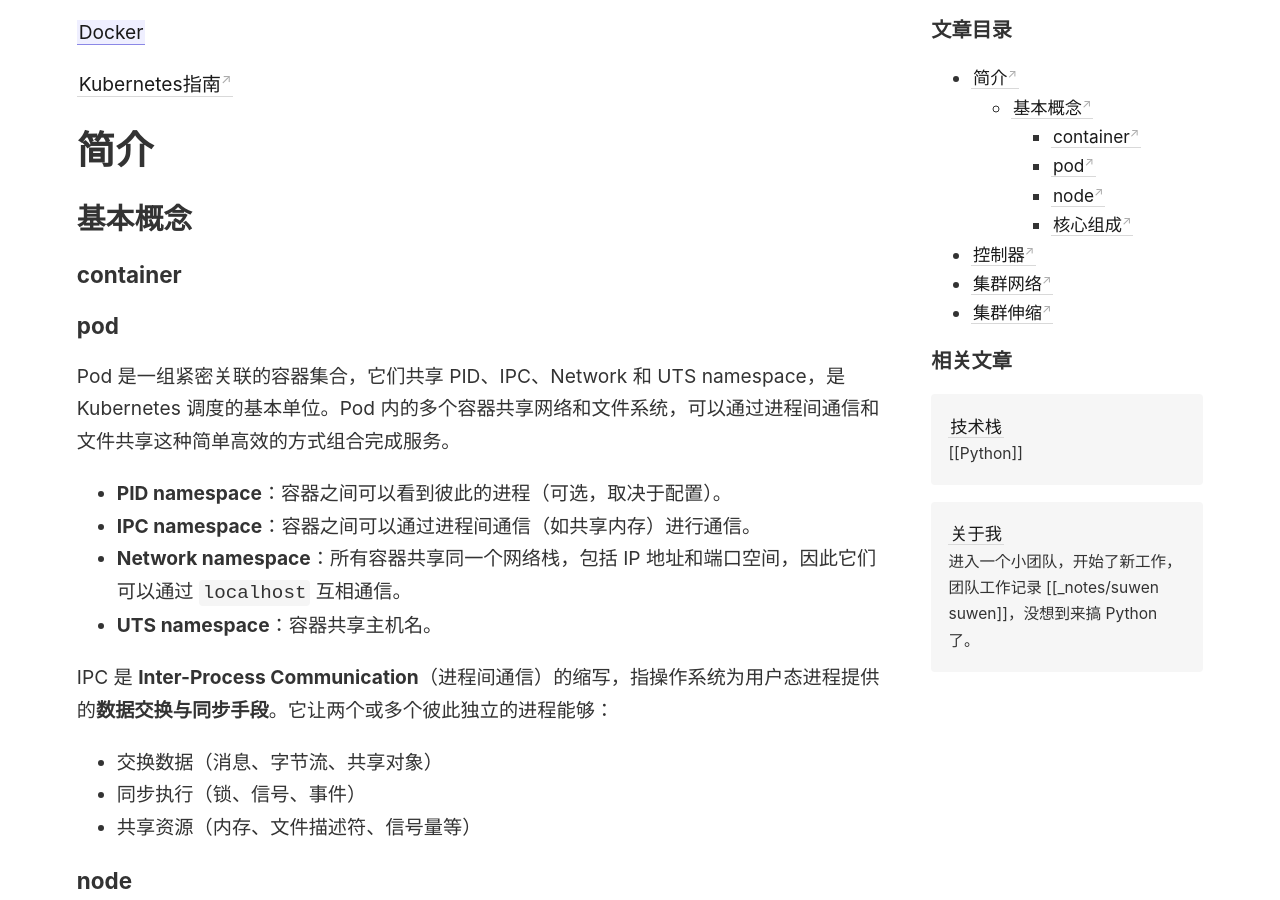
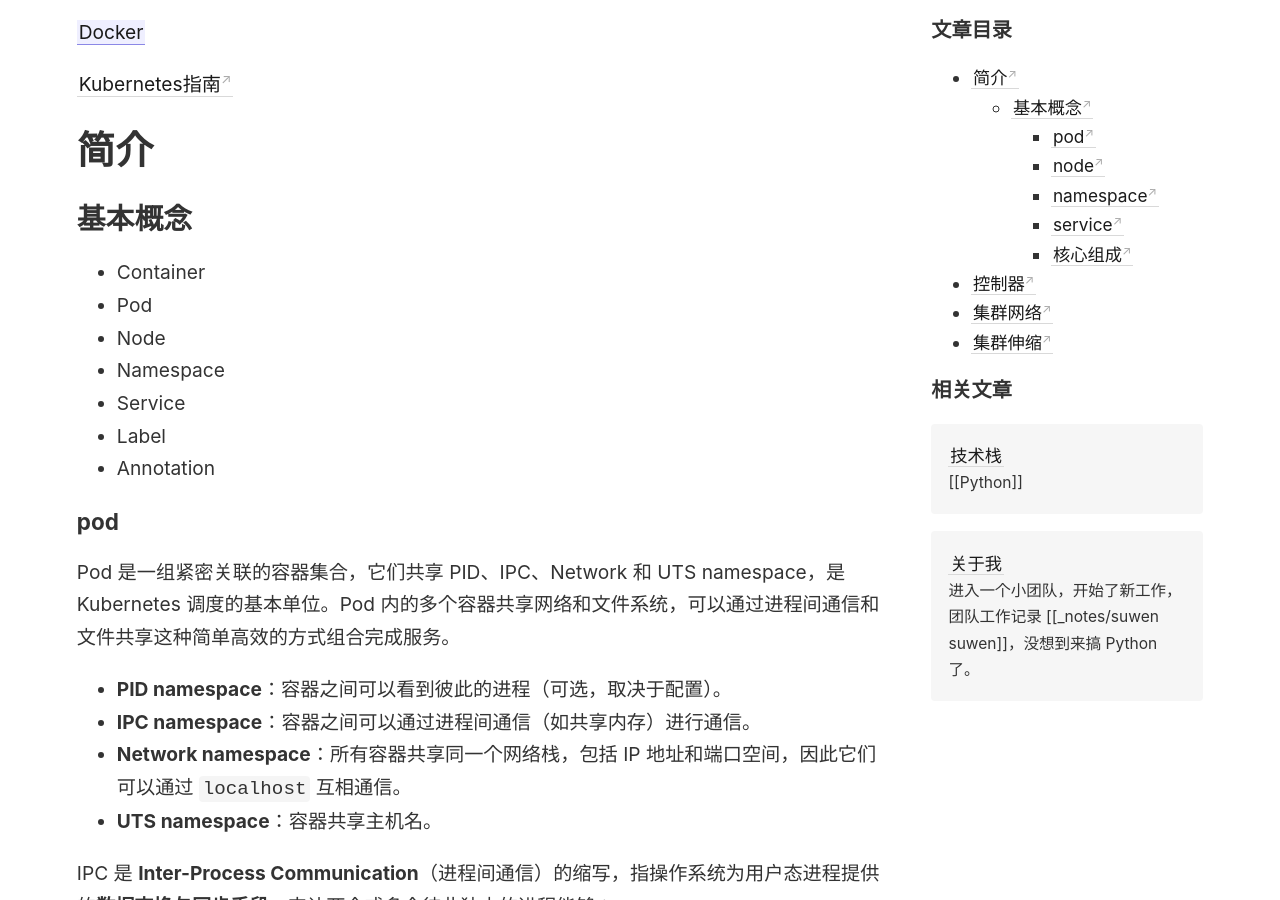
Before and after one commit to wingowen/digital-garden-jekyll, a Jekyll site: the page built from _notes/K8S.md, in a window 1280 px wide and 900 px high, scrolled down 240 px. Built offline with Jekyll 4.4.1, drawn with Linux system fonts in a browser that asks for light colours; some of the changed text lies outside the part shown.

Commit message:
vault backup: 2025-09-04 16:41:19

```diff
--- a/_notes/K8S.md
+++ b/_notes/K8S.md
@@ -7,7 +7,13 @@
 
 ## 基本概念
 
-### container
+- Container
+- Pod
+- Node
+- Namespace
+- Service
+- Label
+- Annotation
 
 ### pod
 
@@ -23,6 +29,14 @@
 - 共享资源（内存、文件描述符、信号量等）
 
 ### node
+
+Node 是 Pod 真正运行的主机。为了管理 Pod，每个 Node 节点上至少要运行 container runtime（比如 docker 或者 rkt）、`kubelet` 和 `kube-proxy` 服务。
+
+### namespace
+
+Namespace 是对一组资源和对象的抽象集合，比如可以用来将系统内部的对象划分为不同的项目组或用户组。
+
+### service
 
 
 
```
Also changed, not shown: .obsidian/hotkeys.json, .obsidian/plugins/obsidian-git/data.json, .obsidian/workspace.json.
